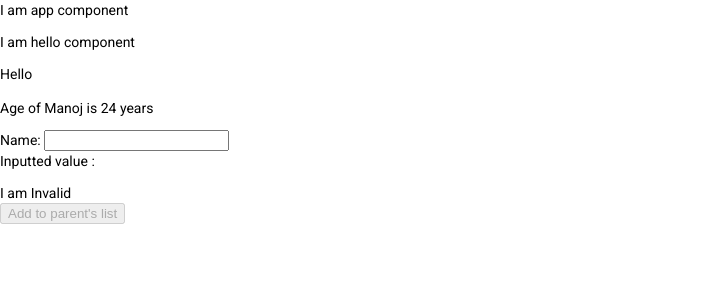
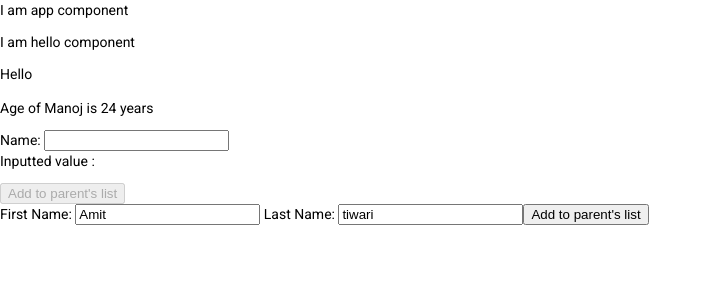
Before and after one commit to gomcodoctor/angularclass, an Angular app: page /hello2 in a window 1280 px wide. Shown: the top 300 px of the page, without its empty margins (0-712 px from the left). Built offline with nearby package versions, Linux system fonts and the light colour scheme.

Commit message:
form group added

```diff
--- a/src/app/firstchild/firstchild.component.html
+++ b/src/app/firstchild/firstchild.component.html
@@ -10,14 +10,14 @@
   Inputted value : {{ inputName.value }}
 </p>
 
-<div *ngIf="inputName.touched">I was touched</div>
-<div *ngIf="inputName.dirty">I am dirty</div>
-<div *ngIf="inputName.invalid">I am Invalid</div>
+<!--<div *ngIf="inputName.touched">I was touched</div>-->
+<!--<div *ngIf="inputName.dirty">I am dirty</div>-->
+<!--<div *ngIf="inputName.invalid">I am Invalid</div>-->
 
 <div *ngIf="inputName.invalid && (inputName.dirty || inputName.touched)"
      class="alert alert-danger">
 
-
+  <div>I am true</div>
   <div *ngIf="inputName.errors.required">
     Name is required.
   </div>
@@ -28,3 +28,39 @@
 
 
 <button [disabled]="inputName.invalid" (click)="addNewItem(inputName.value)">Add to parent's list</button>
+
+
+<form [formGroup]="profileForm">
+
+  <label>
+    First Name:
+    <input type="text" formControlName="firstName">
+  </label>
+
+  <label>
+    Last Name:
+    <input type="text" formControlName="lastName">
+  </label>
+
+  <div *ngIf="profileForm.invalid && (profileForm.dirty || profileForm.touched)"
+       class="alert alert-danger">
+
+    <div *ngIf="profileForm.get('firstName').errors && profileForm.get('firstName').errors.required">
+      First Name is required.
+    </div>
+    <div *ngIf="profileForm.get('firstName').errors && profileForm.get('firstName').errors.minlength">
+      First Name must be at least 4 characters long.
+    </div>
+
+    <div *ngIf="profileForm.get('lastName').errors && profileForm.get('lastName').errors.required">
+      lastName Name is required.
+    </div>
+    <div *ngIf="profileForm.get('lastName').errors && profileForm.get('lastName').errors.minlength">
+      lastName Name must be at least 4 characters long.
+    </div>
+  </div>
+
+  <button type="button" [disabled]="profileForm.invalid" (click)="addNewItem(profileForm.value)">Add to parent's list</button>
+
+
+</form>
--- a/src/app/firstchild/firstchild.component.ts
+++ b/src/app/firstchild/firstchild.component.ts
@@ -1,5 +1,5 @@
 import {Component, Input, OnInit, Output, EventEmitter} from '@angular/core';
-import {FormControl, Validators} from "@angular/forms";
+import {FormControl, FormGroup, Validators} from "@angular/forms";
 
 @Component({
   selector: 'app-firstchild',
@@ -18,12 +18,25 @@ export class FirstchildComponent implements OnInit {
     Validators.minLength(4),
   ]);
 
+  profileForm = new FormGroup({
+    firstName: new FormControl('rakesh', [
+      Validators.required,
+      Validators.minLength(4),
+    ]),
+    lastName: new FormControl('garg', [
+      Validators.required,
+      Validators.minLength(4),
+    ]),
+  });
+
   constructor() { }
 
   ngOnInit(): void {
+    this.profileForm.setValue({firstName: "Amit", lastName: "tiwari"});
   }
 
   addNewItem(value: string) {
+    console.log(value);
     this.newItemEvent.emit(value);
   }
 
```
